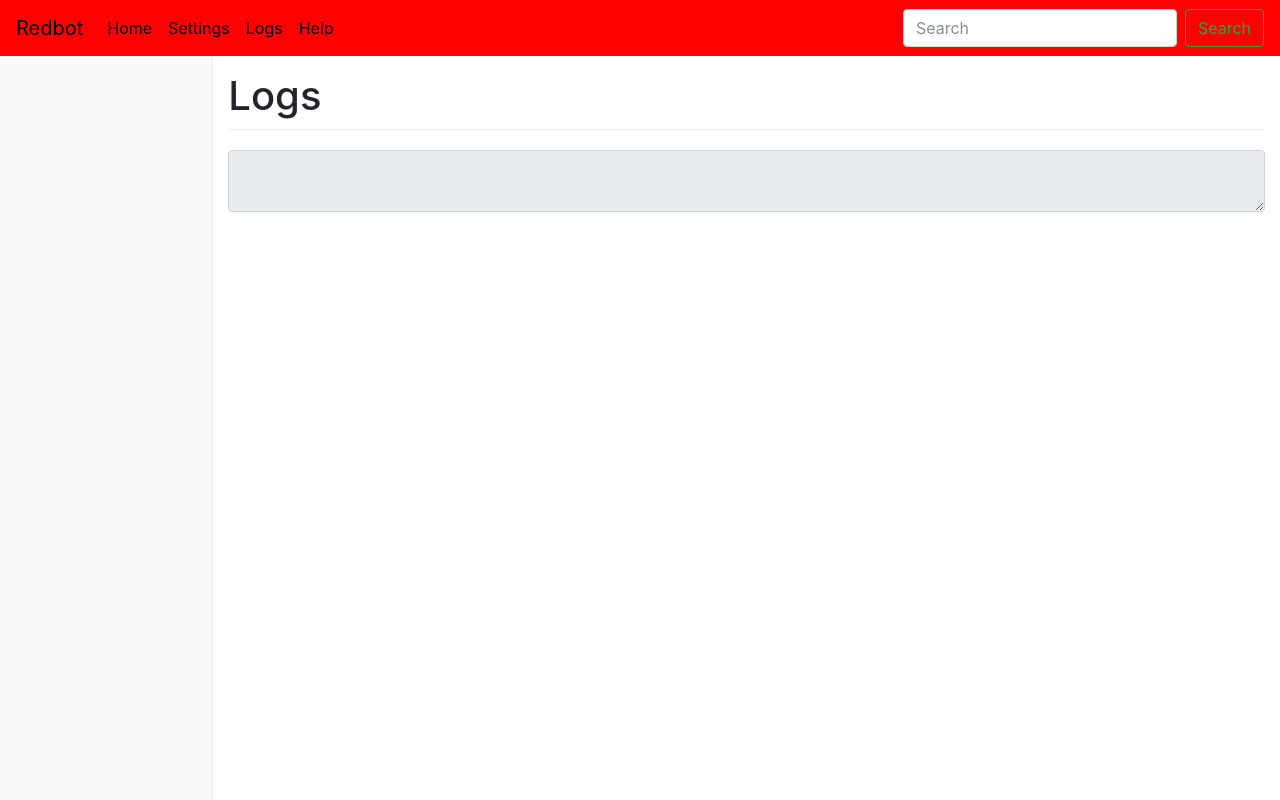
After one commit to k3an3/redbot, a Flask app: page /logs in a window 1280 px wide. The commit adds this page. Run offline with Flask 2, Linux system fonts and the light colour scheme; parts of the project's set-up code (start-up, migrations or seed data) failed here and were passed over; some libraries are stand-ins or nearby versions.

Commit message:
Refactor JS

```diff
--- /dev/null
+++ b/redbot/web/static/js/logs.js
@@ -0,0 +1,8 @@
+$('#logcount').hide();
+var logs = $('#logs');
+ws.on('logs', function(data) {
+    if (data.entries != null)
+        data.entries.forEach(function(a) {
+            console.log(a);
+        });
+});
--- a/redbot/web/static/js/main.js
+++ b/redbot/web/static/js/main.js
@@ -1,12 +1,7 @@
 var ws = io.connect('//' + document.domain + ':' + location.port);
 var messages = $('#messages');
-var loading = $('#loading');
-var loadingbar = $('#loadingbar');
-var scantime = 0;
-var scanning = false;
 
 messages.hide();
-loading.hide();
 
 function display_message(data) {
     messages.attr('class', 'alert alert-' + data.class);
@@ -19,89 +14,6 @@ function display_message(data) {
 
 ws.on('message', display_message);
 
-function graph_host(host, target) {
-    cy.add({
-        group: "nodes",
-        data: {
-            id: host[0],
-            parent: target,
-        },
-        style: {
-            'background-color': 'blue',
-            'label': host[0],
-        }
-    });
-    host[1].forEach(function(b) {
-        cy.add({
-            group: "nodes",
-            data: {
-                id: host[0] + b,
-                parent: host[0]
-            },
-            style: {
-                'width': 20,
-                'height': 20,
-                'background-color': 'white',
-                'color': 'white',
-                'label': b[0],
-            }
-        });
-    });
-    cy.add({
-            group: "edges",
-            data: {
-                source: "redbot",
-                target: host[0],
-            }
-        }
-    );
-
-    cy.layout(options).run();
-    cy.fit();
-}
-
-ws.on('nmap progress', function(data) {
-    if (data.status == 'PROGRESS') {
-        scanning = true;
-        loading.show();
-        loadingbar.attr('style', 'width: ' + data.result.progress + '%');
-        $('#target').html("Scanning \"" + data.result.target + "\"");
-    } else if (data.status == 'RESULTS') {
-        data.result.hosts.forEach(graph_host, data.result.target);
-    } else if (data.status == 'SUCCESS') {
-    }
-});
-
-function init_graph() {
-    cy = cytoscape({
-        container: $('#cy'),
-    });
-    cy.add({
-        group: "nodes",
-        position: {
-            x: 0,
-            y: 0,
-        },
-        data: {
-            id: "redbot",
-        },
-        style: {
-            'background-color': 'red',
-            'shape': 'vee',
-            'label': 'redbot',
-        }
-    });
-}
-
-$('#forcescan').click(function() {
-    scanning = true;
-    $(this).fadeOut();
-    ws.emit('run nmap');
-    loading.show();
-    cy.destroy();
-    init_graph();
-});
-
 ws.on('disconnect', function(data) {
     display_message({class: 'danger',
         content: 'WebSocket disconnected.'});
@@ -111,53 +23,3 @@ ws.on('connect', function(data) {
     display_message({class: 'success',
         content: 'WebSocket connected.'});
 });
-
-function get_hosts() {
-    if (!scanning)
-        ws.emit('get hosts', {scantime: scantime});
-}
-
-function parse_ports(ports_list) {
-    var result = "";
-    ports_list.forEach(function(port) {
-        if (result != "")
-            result += ", ";
-        result += port[0];
-    });
-    return result;
-}
-
-function update_scantime(unixtime) {
-    scantime = unixtime;
-    if (scantime > 0) {
-        var d = new Date(unixtime * 1000);
-        $('#lastscan').text(d.toDateString() + " " + d.toTimeString());
-    }
-}
-
-ws.on('scan finished', function(a) {
-    loading.hide();
-    $('#target').html('');
-    $('#forcescan').fadeIn();
-    scanning = false;
-});
-
-ws.on('hosts', function(data) {
-    console.log(data);
-    update_scantime(data.scantime);
-    if (data.data == null)
-        return;
-    cy.destroy();
-    init_graph();
-    var table = $('#hosts tbody');
-    table.empty();
-    $.each(data.data, function(target, hosts) {
-        hosts.forEach(function(host) {
-            graph_host(host, target);
-            table.append('<tr><td>' + target + '</td><td>' + host[0] + '</td><td>' + parse_ports(host[1]) + '</td><td></td></tr>');
-        });
-    });
-});
-
-get_hosts();
-setInterval(get_hosts, 5000);
--- a/redbot/web/templates/base.html
+++ b/redbot/web/templates/base.html
@@ -31,7 +31,7 @@
                     <a class="nav-link" href="/settings">Settings</a>
                 </li>
                 <li class="nav-item">
-                    <a class="nav-link" href="#">Profile</a>
+                    <a class="nav-link" href="/logs">Logs <span class="badge badge-dark" id="logcount">0</span></a>
                 </li>
                 <li class="nav-item">
                     <a class="nav-link" href="#">Help</a>
--- /dev/null
+++ b/redbot/web/templates/logs.html
@@ -0,0 +1,29 @@
+{% extends 'base.html' %}
+{% block body %}
+    <div class="container-fluid">
+        <div class="row">
+            <nav class="col-sm-3 col-md-2 d-none d-sm-block bg-light sidebar">
+                <ul class="nav nav-pills flex-column">
+                    {#
+                    <li class="nav-item">
+                        <a class="nav-link active" href="#{{ module }}">{{ module }}<span class="sr-only">(current)</span></a>
+                    </li>
+                    #}
+                </ul>
+
+            </nav>
+
+            <main role="main" class="col-sm-9 ml-sm-auto col-md-10 pt-3">
+                <div class="alert" role="alert" id="messages">
+                </div>
+
+                <h1>Logs</h1>
+                <textarea id="logs" class="form-control" readonly></textarea>
+            </main>
+        </div>
+    </div>
+{% endblock %}
+
+{% block script %}
+    <script src="/static/js/logs.js"></script>
+{% endblock %}
--- a/redbot/web/web.py
+++ b/redbot/web/web.py
@@ -17,6 +17,11 @@ def index():
 @app.route('/settings')
 def settings():
     return render_template('settings.html', modules=modules)
+
+
+@app.route('/logs')
+def logs():
+    return render_template('logs.html')
 
 
 @socketio.on('run nmap')
```
Also changed, not shown: redbot/web/static/js/graph.js (+139 -0 lines).
